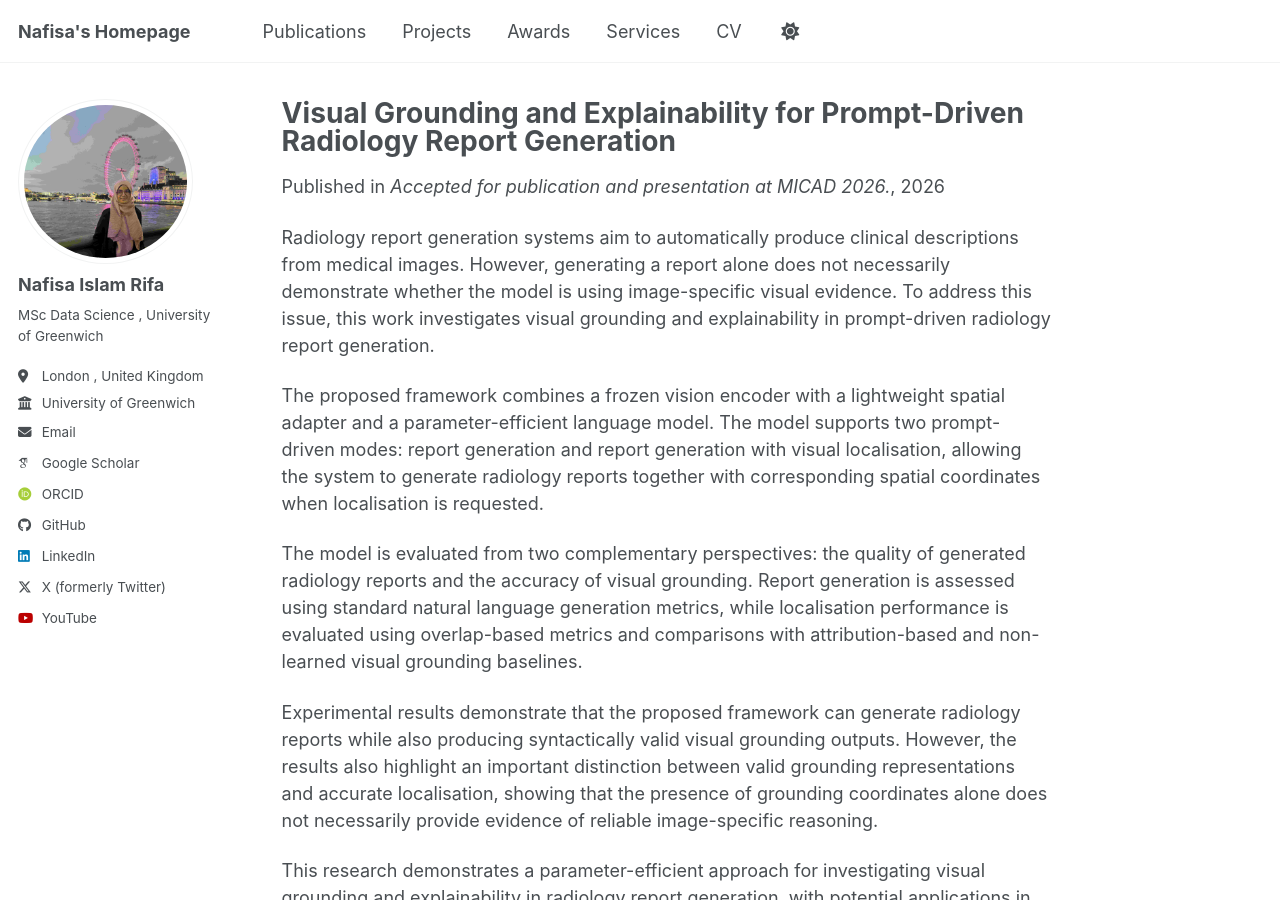
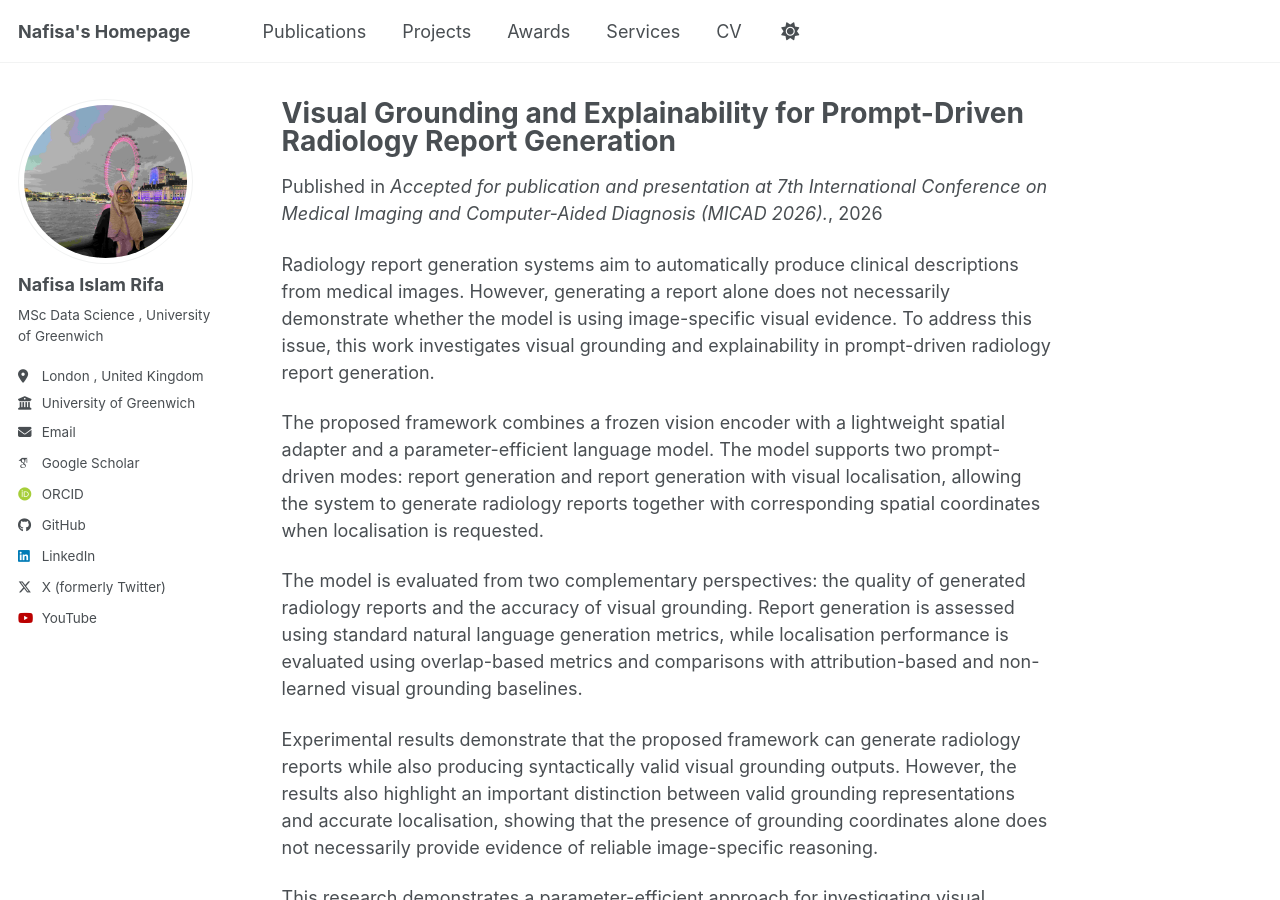
Before and after one commit to NafisaIslamRifa/NafisaIslamRifa.github.io, a Jekyll site: the page built from _publications/2010-01-01-paper-title-number-2.md, in a window 1280 px wide and 900 px high. Built offline with Jekyll 4.4.1, drawn with Linux system fonts in a browser that asks for light colours; some web fonts are replaced; a script bundle is joined from its source files by our own code; library files that are not in the unit come from our copies.

Commit message:
Update venue details for paper publication

```diff
--- a/_publications/2010-01-01-paper-title-number-2.md
+++ b/_publications/2010-01-01-paper-title-number-2.md
@@ -5,7 +5,7 @@ category: manuscripts
 permalink: /publication/2026-09-04-visual-grounding-radiology-report-generation
 excerpt: "This paper presents a parameter-efficient multimodal framework for radiology report generation with visual grounding. The approach combines a frozen Rad-DINO vision encoder, a lightweight spatial adapter, and a parameter-efficient Qwen2.5-3B language model to generate radiology reports and, when prompted, corresponding localisation coordinates."
 date: 2026-09-04
-venue: 'Accepted for publication and presentation at MICAD 2026.'
+venue: 'Accepted for publication and presentation at 7th International Conference on Medical Imaging and Computer-Aided Diagnosis (MICAD 2026).'
 paperurl: 'https://drive.google.com/file/d/1IQNNWdiXM0mmZVe9uwBSnbmuaUKDNe4s/view?usp=sharing'
 bibtexurl: ''
 citation: '@INPROCEEDINGS{micad2026_708,
```
